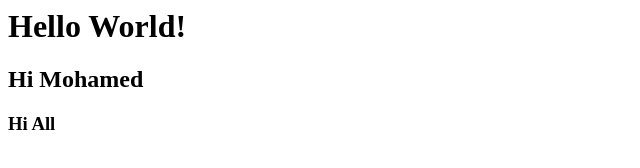
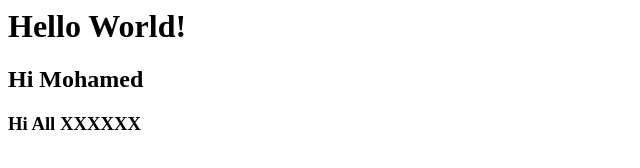
Before and after one commit to moh-atta/firstgitrepo, a plain HTML site: page index.html in a window 1280 px wide. Shown: the whole page, without its empty margins (0-640 px from the left). Drawn offline with Linux system fonts and the light colour scheme.

Commit message:
Some Changes

```diff
--- a/index.html
+++ b/index.html
@@ -2,6 +2,6 @@
 	<body>
 		<h1>Hello World!</h1>
 		<h2>Hi Mohamed</h2>
-		<h3>Hi All</h3>
+		<h3>Hi All XXXXXX</h3>
 	</body>
 </html>
```
